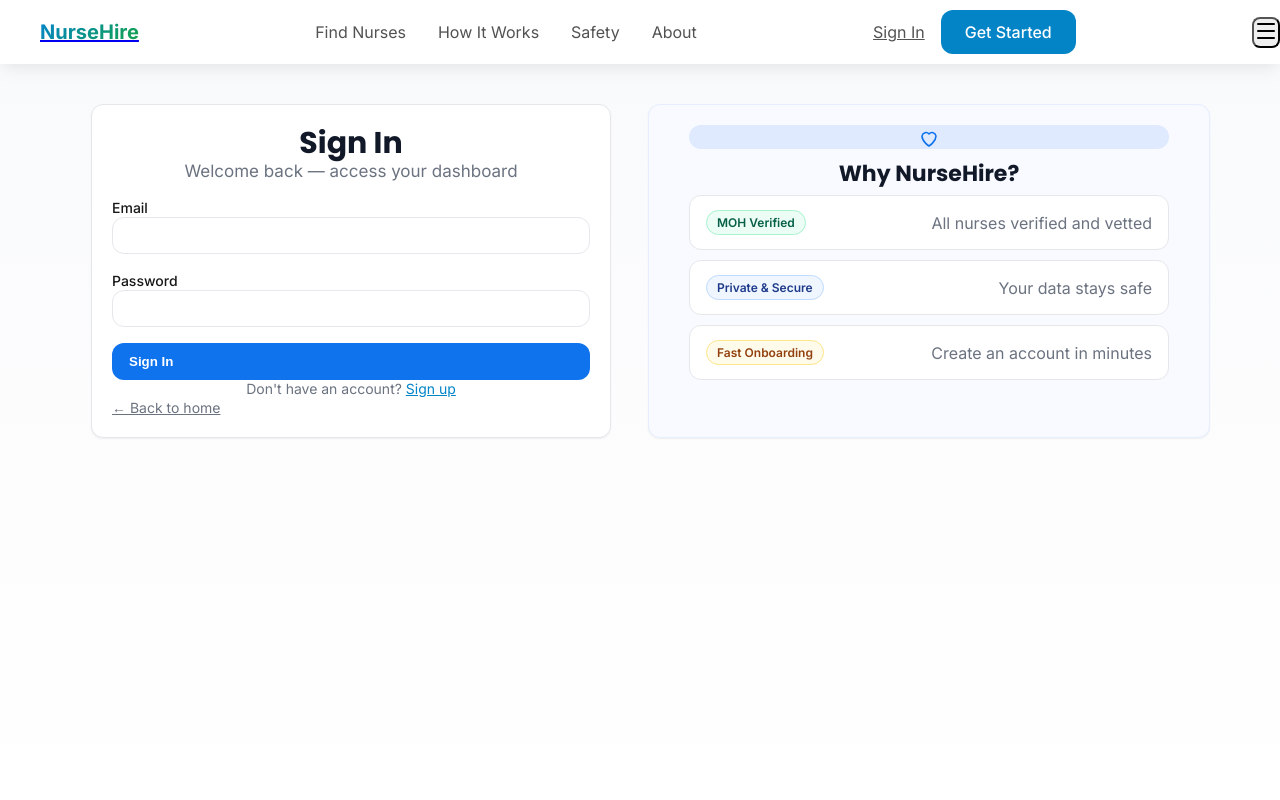
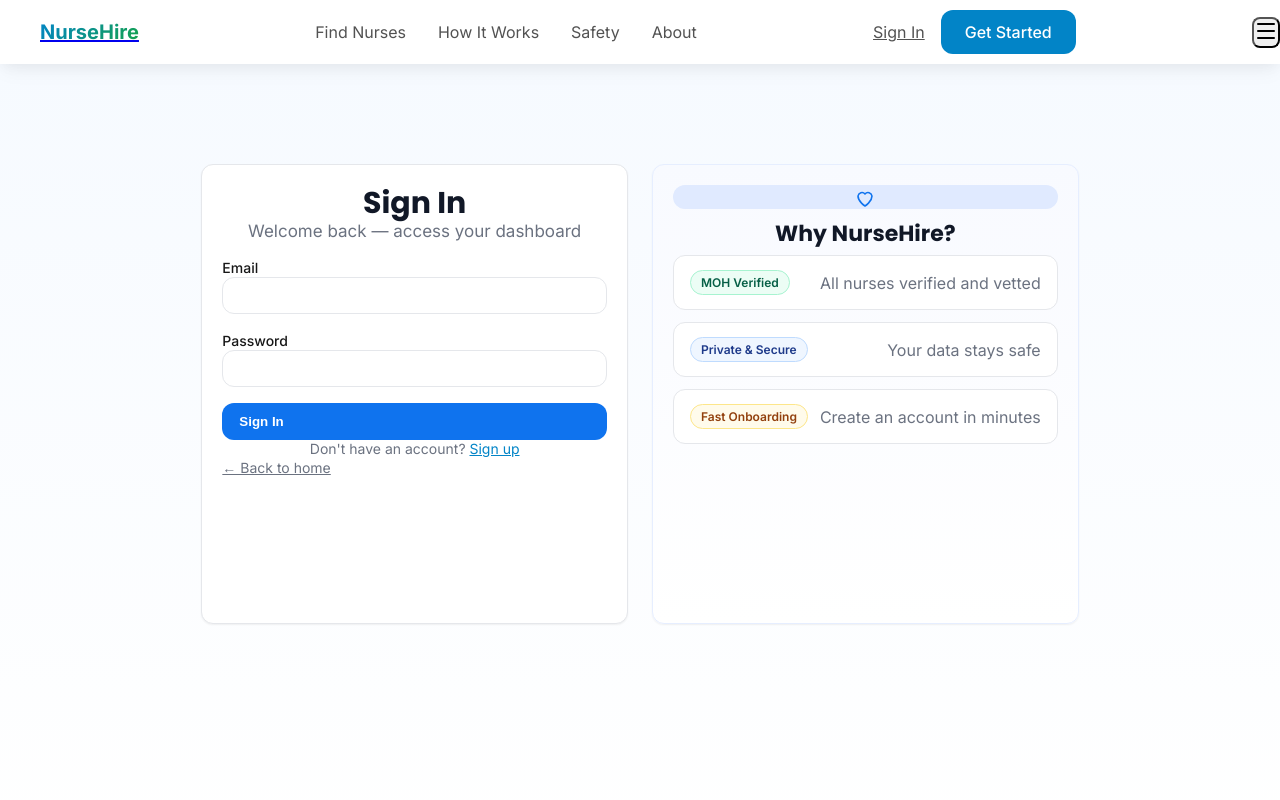
Before and after one commit to mohamadalmarzouq/NurseHire, a Next.js app: page /auth/login in a window 1280 px wide. Shown: the top 800 px of the page. Built offline with nearby package versions, Linux system fonts and the light colour scheme; no server answers.

Commit message:
Nurse dashboard: apply nh-card system, headings, and status styling

```diff
--- a/src/app/auth/login/page.tsx
+++ b/src/app/auth/login/page.tsx
@@ -50,10 +50,10 @@ export default function LoginPage() {
   }
 
   return (
-    <div className="min-h-screen" style={{background:'linear-gradient(180deg,#F9FAFB, #FFFFFF)'}}>
-      <div className="nh-container" style={{padding:'40px 0'}}>
-        <div className="nh-grid nh-grid-2" style={{alignItems:'stretch'}}>
-          <div className="nh-card" style={{maxWidth:520,width:'100%',justifySelf:'center'}}>
+    <div className="min-h-screen" style={{background:'linear-gradient(180deg,#F6FAFF, #FFFFFF)'}}>
+      <div className="nh-container" style={{minHeight:'calc(100vh - 140px)',display:'grid',alignItems:'center',padding:'40px 0'}}>
+        <div className="nh-grid nh-grid-2" style={{alignItems:'stretch',gap:'24px',maxWidth:1120,margin:'0 auto'}}>
+          <div className="nh-card" style={{minHeight:'460px',width:'100%',justifySelf:'stretch'}}>
           <div className="text-center mb-4">
             <h1 className="nh-h2">Sign In</h1>
             <p className="nh-sub">Welcome back — access your dashboard</p>
@@ -109,7 +109,7 @@ export default function LoginPage() {
           </div>
 
           {/* Benefits panel */}
-          <div className="nh-card" style={{background:'#F8FAFF',borderColor:'#E6EEFF'}}>
+          <div className="nh-card" style={{background:'linear-gradient(180deg,#F8FAFF,#FFFFFF)',borderColor:'#E6EEFF',minHeight:'460px'}}>
             <div style={{maxWidth:480,margin:'0 auto'}}>
               <div className="w-14 h-14 rounded-full" style={{background:'#E0EAFF',display:'grid',placeItems:'center',margin:'0 auto 12px'}}>
                 <svg width="24" height="24" viewBox="0 0 24 24" fill="none" xmlns="http://www.w3.org/2000/svg">
@@ -117,7 +117,7 @@ export default function LoginPage() {
                 </svg>
               </div>
               <h2 className="text-center nh-h2" style={{fontSize:'22px',marginBottom:'8px'}}>Why NurseHire?</h2>
-              <ul className="nh-muted" style={{listStyle:'none',padding:0,margin:0,display:'grid',gap:'10px'}}>
+              <ul className="nh-muted" style={{listStyle:'none',padding:0,margin:0,display:'grid',gap:'12px'}}>
                 <li className="nh-row" style={{gap:'12px'}}><span className="nh-badge nh-badge--ok">MOH Verified</span><span className="nh-right nh-muted">All nurses verified and vetted</span></li>
                 <li className="nh-row" style={{gap:'12px'}}><span className="nh-badge nh-badge--info">Private & Secure</span><span className="nh-right nh-muted">Your data stays safe</span></li>
                 <li className="nh-row" style={{gap:'12px'}}><span className="nh-badge nh-badge--warn">Fast Onboarding</span><span className="nh-right nh-muted">Create an account in minutes</span></li>
```
Also changed, not shown: src/app/auth/register/page.tsx (+6 -6 lines), src/app/nurse/dashboard/page.tsx (+7 -7 lines).
